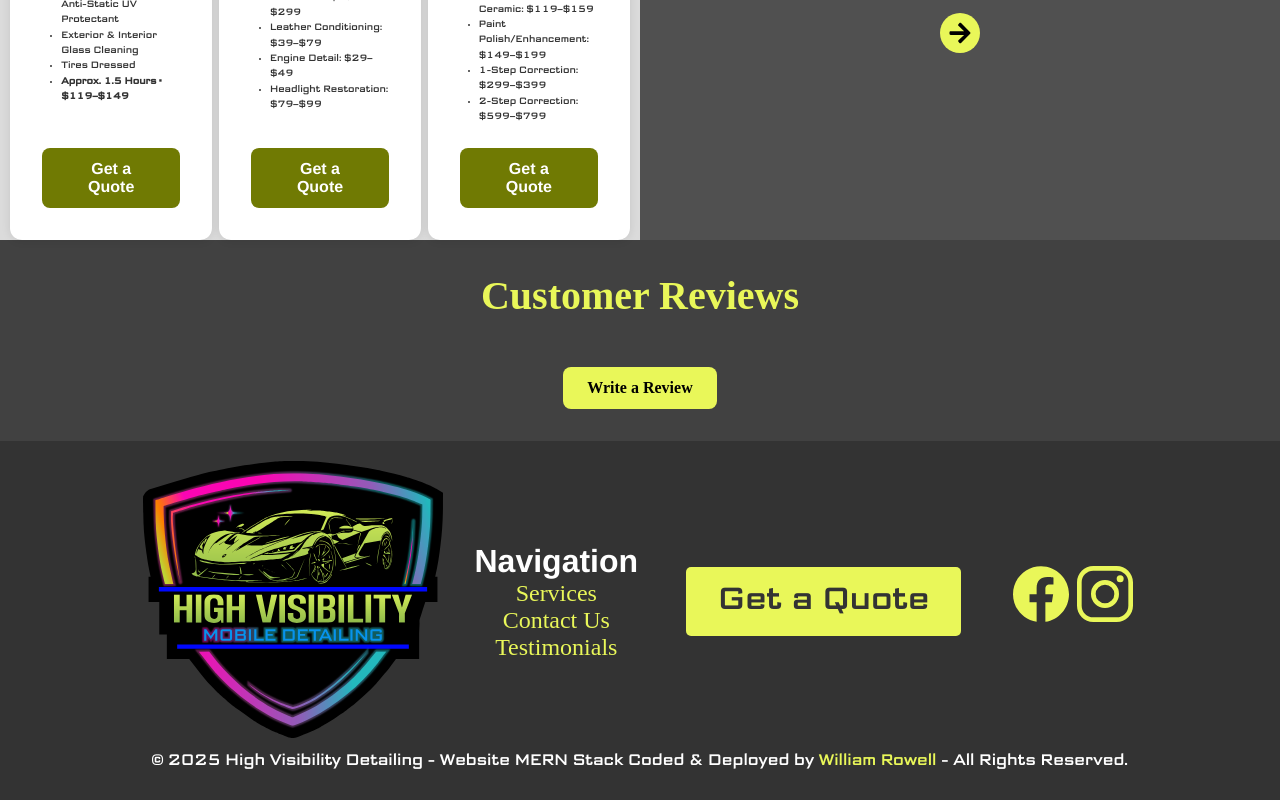
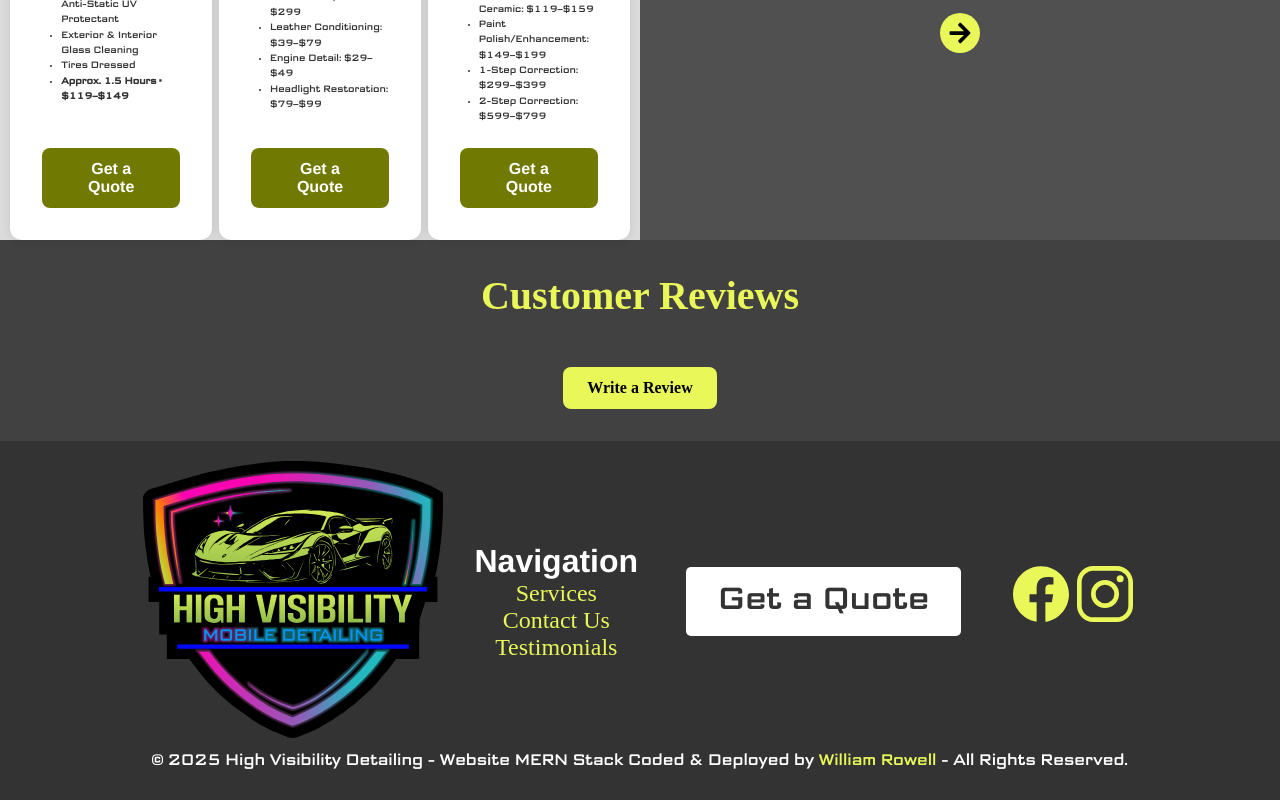
Before and after one commit to trafficBSolutions/High-Visibility, a React (Create React App) app: page / in a window 1280 px wide. In both pictures the pointer is over the link 823 px from the left and 1888 px from the top of the page. Shown: the part 1287-2087 px from the top of the page. Built offline with nearby package versions, Linux system fonts and the light colour scheme; no server answers; a web font is replaced by a local one.

Commit message:
Update footer.css

```diff
--- a/src/css/footer.css
+++ b/src/css/footer.css
@@ -76,6 +76,9 @@
     padding: 1rem 2rem;
     text-align: center;
     transition: background-color .3s ease;
+}
+.main-footer-quote-link:hover {
+    background-color: #fff;
 }
 @media screen and (min-width: 1200px) and (max-width: 1800px) {
     .footer-container {
```
